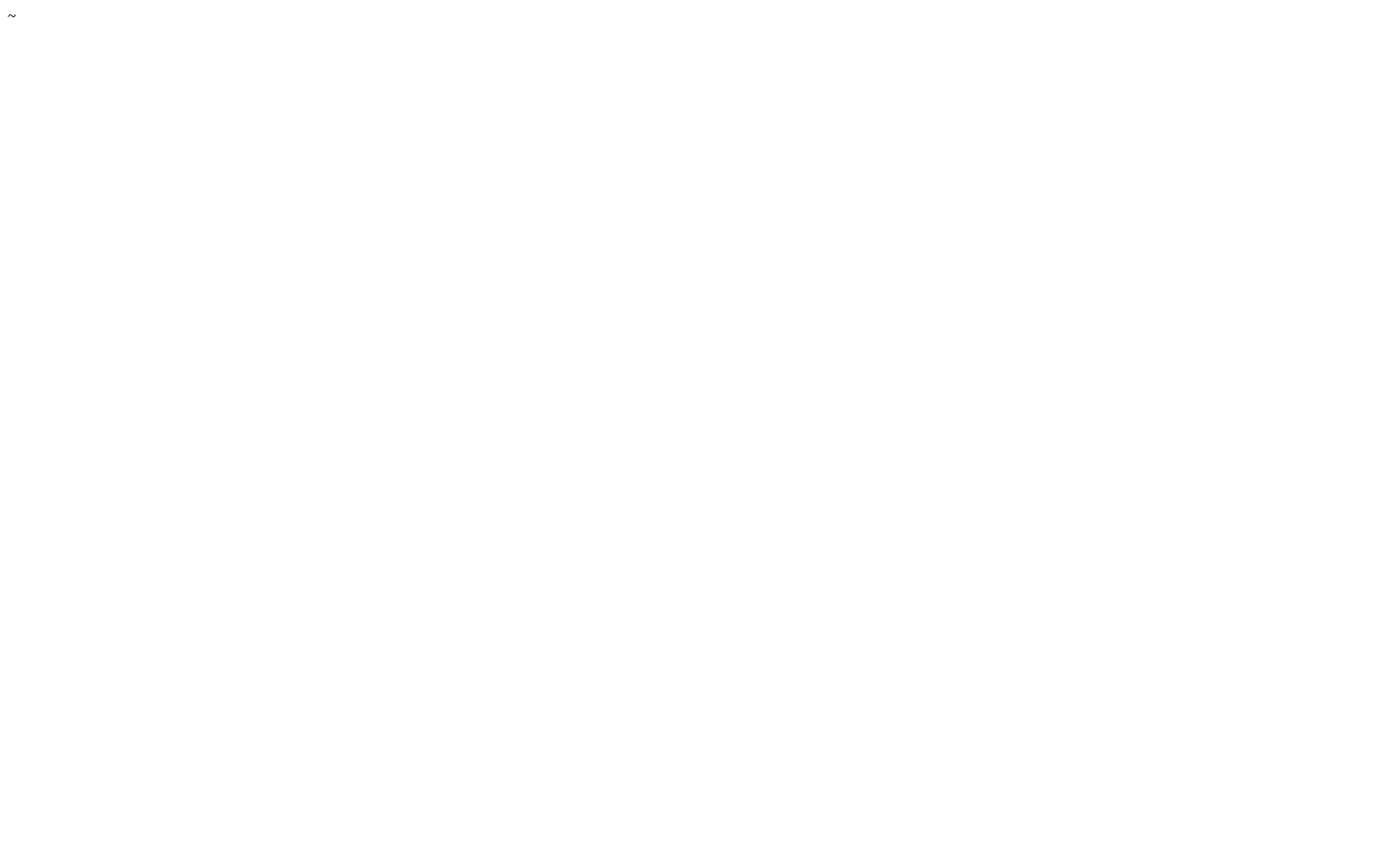
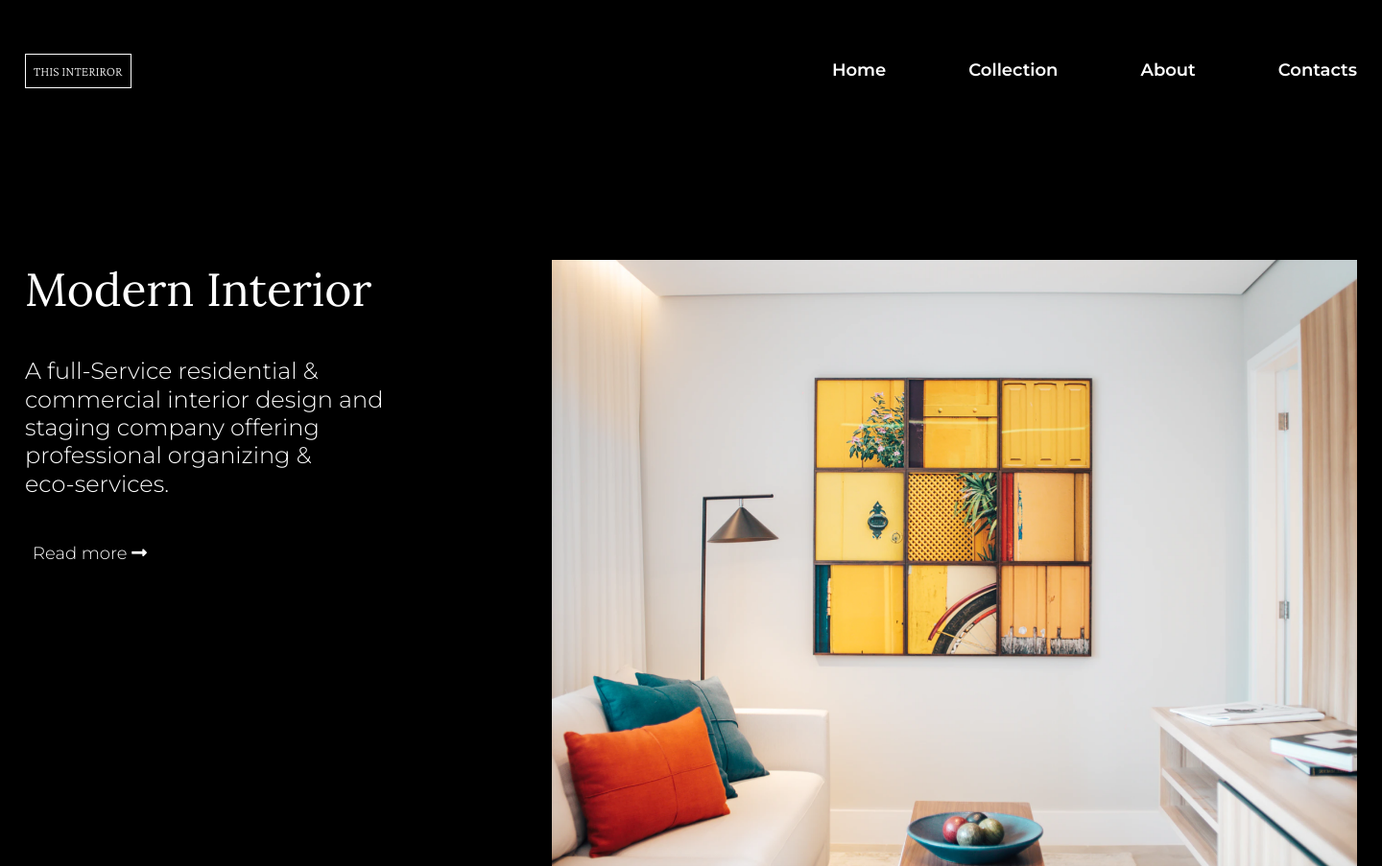
Before and after one commit to daudi13/interior-consultant-master, a plain HTML site: page index.html in a window 1280 px wide. Shown: the top 903 px of the page at 96% size, 1440 px wide, since content can reach past the window. Before the commit the page ends 800 px from the top, so only its background shows below. Drawn offline with nearby package versions, Linux system fonts and the light colour scheme.

Commit message:
Add stylesheet file

```diff
--- /dev/null
+++ b/CSS/style.css
@@ -0,0 +1,117 @@
+@import url('https://fonts.googleapis.com/css2?family=Crimson+Pro:wght@200&family=Lora&family=Montserrat:wght@300;600&display=swap');
+
+/* universal selectors */
+
+*,
+*::before,
+*::after {
+    box-sizing: border-box;
+    margin: 0;
+    padding: 0;
+}
+
+img {
+    max-width: 100%;
+}
+
+ul li {
+    list-style-type: none;
+}
+
+a {
+    text-decoration: none;
+    color: inherit;
+}
+
+.container {
+    width: 1440px;
+    padding: 56px 26px;
+    margin: 0 auto;
+    background: #000;
+    color: #fff;
+    overflow: hidden;
+}
+
+.header {
+    display: flex;
+    justify-content: space-between;
+    align-items: center;
+    margin-bottom: 179px;
+}
+
+.header .logo {
+    padding: 8px;
+    border: 1px solid #fff;
+    outline: none;
+}
+
+.logo #logo {
+    font-family: 'Crimson Pro', serif;
+    font-weight: 200px;
+    font-size: 14px;
+    line-height: 15.56px;
+    text-transform: uppercase;
+}
+
+.nav__list {
+    display: flex;
+    align-items: center;
+}
+
+.nav__list li:not(:last-child) {
+    margin-right: 86px;
+}
+
+.nav__links {
+    font-family: 'Montserrat', sans-serif;
+    font-weight: 700;
+    font-size: 18px;
+    line-height: 21.94px;
+    text-transform: capitalize;
+}
+
+
+.header .btn {
+    display: none;
+}
+
+.main {
+    display: flex;
+}
+
+
+.main .text-section {
+    margin-right: 139px;
+}
+
+.text-section__heading {
+    font-family: 'Lora', serif;
+    font-weight: 400;
+    font-size: 48px;
+    line-height: 61.44px;
+    margin-bottom: 40px;
+}
+
+.text-section__desc {
+    font-family: 'Montserrat', sans-serif;
+    font-size: 24px;
+    line-height: 29.26px;
+    font-weight: 300;
+    width: 410px;
+    margin-bottom: 40px;
+}
+
+.text-section .btn {
+    padding: 8px;
+    background: #000;
+    border: none;
+    outline: none;
+    color: white;
+    font-family: 'Montserrat', sans-serif;
+    font-size: 18px;
+    line-height: 21.94px;
+}
+
+.btn #go {
+
+}
--- a/index.html
+++ b/index.html
@@ -16,54 +16,54 @@
       href="https://devchallenges.io/"
     />
 
-    <link
-      href="https://fonts.googleapis.com/css2?family=Poppins:wght@400;500&display=swap"
-      rel="stylesheet"
-    />
+    <!-- font-awesome cdn -->
+    <link rel="stylesheet" href="https://use.fontawesome.com/releases/v5.15.1/css/all.css"
+      integrity="sha384-vp86vTRFVJgpjF9jiIGPEEqYqlDwgyBgEF109VFjmqGmIY/Y4HV4d3Gp2irVfcrp" crossorigin="anonymous">
+
 
     <title>The Interior</title>
 
-    <!-- <style>
-      body {
-        font-family: "Poppins", sans-serif;
-      }
-
-      ul {
-        padding-left: 24px;
-      }
-
-      li {
-        margin-bottom: 8px;
-      }
-
-      .welcome {
-        max-width: 800px;
-        margin: 0 auto;
-      }
-
-      .welcome-text {
-        margin-top: 30vh;
-        font-weight: 500;
-      }
-
-      .welcome-text p {
-        font-size: 1rem;
-        font-weight: 400;
-      }
-
-      .welcome-text h1 {
-        font-size: 1.5rem;
-      }
-
-      .welcome-text a {
-        color: #f7542e;
-      }
-    </style> -->
+    <link rel="stylesheet" href="./CSS/style.css">
   </head>
   <body>
     <div class="container">
-
+      <header class="header">
+        <div class="logo">
+          <span id="logo">This Interiror</span>
+        </div>
+          <ul class="nav__list">
+            <li class="list__items"><a href="#" class="nav__links">home</a></li>
+            <li class="list__items"><a href="#" class="nav__links">collection</a></li>
+            <li class="list__items"><a href="#" class="nav__links">about</a></li>
+            <li class="list__items"><a href="#" class="nav__links">contacts</a></li>
+          </ul>
+        <button class="btn"><span class="ham-icon"></span></button>
+      </header>
+      <section class="main">
+        <div class="text-section">
+          <h1 class="text-section__heading">Modern Interior</h1>
+          <p class="text-section__desc">A full-Service residential & commercial interior design and staging company offering professional organizing & <br/>
+          eco-services.</p>
+          <button type="submit" class="btn">Read more <span id="go"><i class="fas fa-long-arrow-alt-right"></i></span> </button>
+        </div>
+        <div class="illustration">
+          <figure>
+            <img src="./photo1.png" alt="" class="">
+          </figure>
+          <div class="creator">
+            <div class="main">
+              <figure>
+                <img src="./photo2.png" alt="">
+              </figure>
+              <p class="name">Aliza webber</p>
+              <p class="tag">Interior designer</p>
+            </div>
+            <div class="headliner">
+              <h2>Designed in 2020 by Aliza Webber</h2>
+            </div>
+          </div>
+        </div>
+      </section>
     </div>
   </body>
 </html>
-~
```
